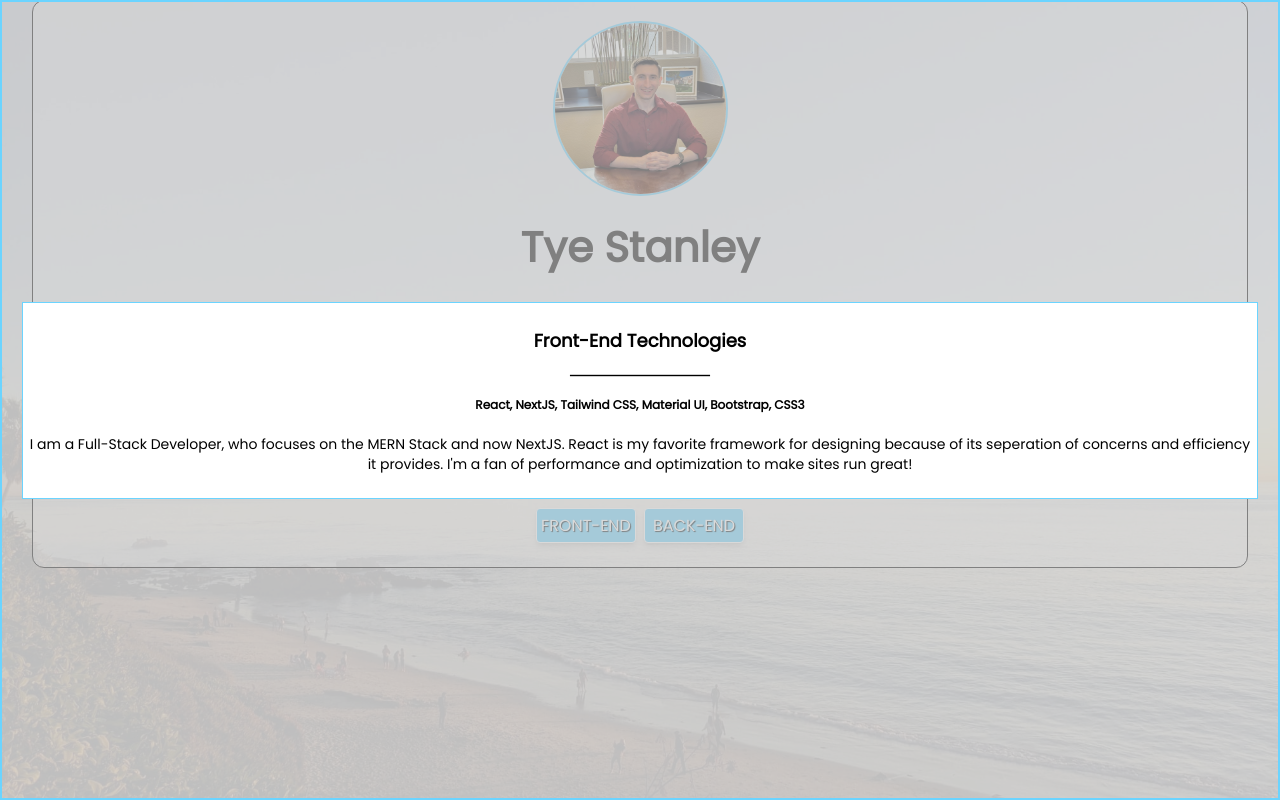
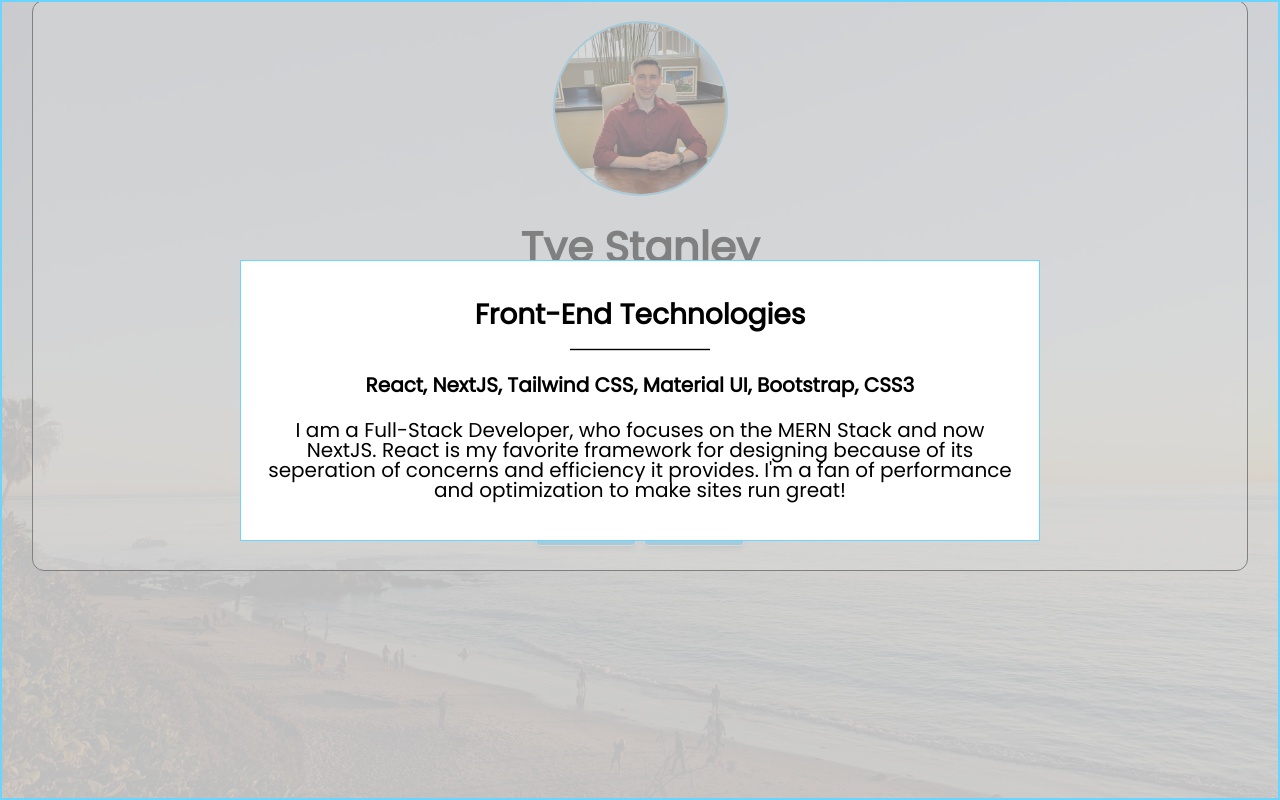
Before and after one commit to TyeStanley/ts-next-portfolio, a Next.js app: page /About in a window 1280 px wide. Both pictures are taken after a click on the button "FRONT-END". Built offline with nearby package versions, Linux system fonts and the light colour scheme.

Commit message:
updated about page for responsiveness for multiple screen sizes

```diff
--- a/components/TechModal.tsx
+++ b/components/TechModal.tsx
@@ -31,15 +31,15 @@ export default function TechModal(props: AboutProps) {
             leaveTo="opacity-0 scale-0"
           >
             <div className="fixed inset-0 flex items-center justify-center border-2 border-[#6BD4FF] bg-white/50 p-5 text-center">
-              <Dialog.Panel className="border border-[#6BD4FF] bg-white p-1">
-                <Dialog.Title className="mt-5 text-lg font-extrabold">
+              <Dialog.Panel className="border border-[#6BD4FF] bg-white p-1 md:w-[650px] md:p-5 lg:w-[800px]">
+                <Dialog.Title className="mt-5 text-lg font-extrabold md:text-[1.5rem] lg:text-[1.75rem]">
                   {title}
                 </Dialog.Title>
                 <div className="line-pulse mx-auto mt-5 h-[1px] w-[100px] bg-black" />
-                <Dialog.Description className="mt-5 text-[12px] font-bold">
+                <Dialog.Description className="mt-5 text-[12px] font-bold md:text-[1rem] lg:text-[1.25rem]">
                   {techList}
                 </Dialog.Description>
-                <Dialog.Description className="mt-5 mb-5 text-sm">
+                <Dialog.Description className="mt-5 mb-5 text-sm md:text-[1rem] lg:text-[1.25rem]">
                   {description}
                 </Dialog.Description>
               </Dialog.Panel>
--- a/pages/About.tsx
+++ b/pages/About.tsx
@@ -21,6 +21,7 @@ export default function About() {
     <>
       <Head>
         <title>About Page | Tye Stanley</title>
+        <meta name="viewport" content="width=device-width, initial-scale=1" />
       </Head>
 
       <TechModal
@@ -53,14 +54,14 @@ export default function About() {
             <h1 className="mt-5 text-[32px] font-extrabold sm:text-[42px]">
               Tye Stanley
             </h1>
-            <p className="mt-5 text-[12px] font-bold sm:text-[14px]">
+            <p className="mt-5 text-[12px] font-bold xs:text-lg">
               TypeScript, React.js, Next.js, Node.js, Tailwind CSS, MongoDB,
               MySQL
             </p>
-            <p className="mt-5 text-xs xs:mx-auto xs:w-[410px] sm:w-[500px] sm:text-[1rem] sm:leading-normal">
-              Established and driven software engineer applying Full Stack
-              Developer background with a strong drive to improve/learn skill
-              sets in relation to creating full-fledged websites with high
+            <p className="md: mt-5 text-xs xs:mx-auto xs:w-[410px] xs:text-base xs:leading-normal sm:w-[500px] sm:text-[1rem] md:w-[700px] md:text-lg">
+              I&apos;m an established and driven software engineer applying Full
+              Stack Developer background with a strong drive to improve/learn
+              skill sets in relation to creating full-fledged websites with high
               performance and strong optimization. I have graduated from the
               Bootcamp program and obtained my certificate in full stack web
               development from UT University.
--- a/pages/_document.tsx
+++ b/pages/_document.tsx
@@ -9,7 +9,6 @@ export default function Document() {
           href="https://fonts.googleapis.com/css2?family=Poppins&display=swap"
           rel="stylesheet"
         />
-        <meta name="viewport" content="width=device-width, initial-scale=1" />
         <meta
           name="description"
           content="I'm a full stack developer with a passion for creating beautiful and functional websites. I'm currently looking for a full time position as a web developer."
```
